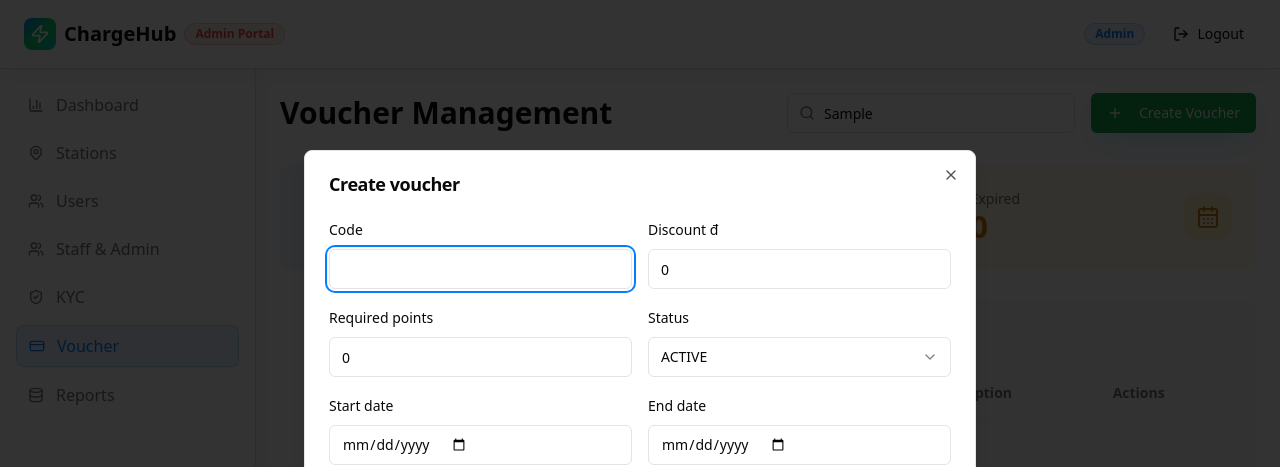
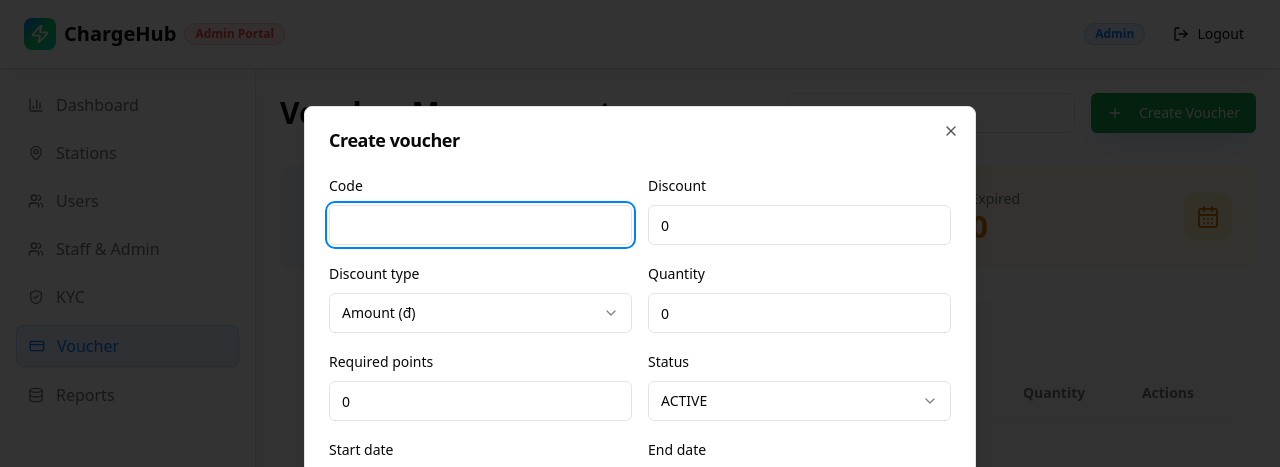
Before and after one commit to Hersthz/SWP391---EV-Charging-Station-Management-System, a React (Vite) app in the folder frontend/: page /admin/voucher in a window 1280 px wide. Both pictures are taken after typing "Sample" into the empty fields and a click on the button "Create Voucher". Shown: the top 467 px of the page. Built offline with nearby package versions, Linux system fonts and the light colour scheme; no server answers; some icons are missing; the HTML template or start-up script is replaced by a standard one.

Commit message:
update voucher in admin ui

```diff
--- a/frontend/src/components/admin/AdminVoucher.tsx
+++ b/frontend/src/components/admin/AdminVoucher.tsx
@@ -27,15 +27,18 @@ import {
 
 /** ================= Types ================= */
 type Voucher = {
-  id: number;
+  id: number;                     // map từ voucher_id
   code: string;
-  discountAmount: number;
-  requiredPoints: number;
   description?: string | null;
-  startDate?: string | null; // "yyyy-MM-dd"
-  endDate?: string | null;   // "yyyy-MM-dd"
+  discountAmount: number;         // map discount_amount
+  discountType: "AMOUNT" | "PERCENT";  // map discount_type
+  quantity: number;
+  requiredPoints: number;         // map required_points
+  startDate: string | null;       // yyyy-MM-dd
+  endDate: string | null;         // yyyy-MM-dd
   status: "ACTIVE" | "INACTIVE" | "EXPIRED" | string;
 };
+
 type ApiResp<T> = { code: string; message: string; data: T };
 
 /** =============== Helpers =============== */
@@ -44,24 +47,28 @@ const todayISO = () => new Date().toISOString().slice(0, 10);
 
 // Chuẩn hoá mọi khả năng key trả về từ BE → về shape Voucher chuẩn (đặc biệt là id)
 const mapVoucher = (x: any): Voucher => ({
-  id: x?.id ?? x?.voucherId ?? x?.voucherID ?? x?.VoucherId ?? 0,
-  code: x?.code ?? x?.voucherCode ?? "",
-  discountAmount: x?.discountAmount ?? x?.discount ?? 0,
-  requiredPoints: x?.requiredPoints ?? x?.points ?? 0,
+  id: x?.id ?? x?.voucher_id ?? 0,
+  code: x?.code ?? "",
   description: x?.description ?? null,
-  startDate: x?.startDate ?? x?.start_date ?? null,
-  endDate: x?.endDate ?? x?.end_date ?? null,
+  discountAmount: x?.discount_amount ?? 0,
+  discountType: x?.discount_type ?? "AMOUNT",
+  quantity: x?.quantity ?? 0,
+  requiredPoints: x?.required_points ?? 0,
+  startDate: x?.start_date ?? null,
+  endDate: x?.end_date ?? null,
   status: x?.status ?? "ACTIVE",
 });
 
 const sanitizeForSave = (v: Partial<Voucher>) => ({
   code: (v.code ?? "").trim(),
-  discountAmount: Number(v.discountAmount ?? 0),
-  requiredPoints: Number(v.requiredPoints ?? 0),
   description: v.description ?? "",
-  startDate: v.startDate || null,
-  endDate: v.endDate || null,
-  status: (v.status as string) || "ACTIVE",
+  discount_amount: Number(v.discountAmount ?? 0),
+  discount_type: v.discountType ?? "AMOUNT",
+  quantity: Number(v.quantity ?? 0),
+  required_points: Number(v.requiredPoints ?? 0),
+  start_date: v.startDate || null,
+  end_date: v.endDate || null,
+  status: v.status ?? "ACTIVE",
 });
 
 /** =============== Component =============== */
@@ -77,12 +84,14 @@ const AdminVoucher = () => {
   const [creating, setCreating] = useState(false);
   const [form, setForm] = useState<Partial<Voucher>>({
     code: "",
+    description: "",
     discountAmount: 0,
+    discountType: "AMOUNT",   // ← NEW
+    quantity: 0,              // ← NEW
     requiredPoints: 0,
     startDate: "",
     endDate: "",
     status: "ACTIVE",
-    description: "",
   });
 
   // Edit dialog state
@@ -123,6 +132,7 @@ const AdminVoucher = () => {
     );
   }, [vouchers, search]);
 
+  /** Summary counts */
   const { total, active, expired } = useMemo(() => {
     const t = vouchers.length;
     let a = 0;
@@ -152,7 +162,17 @@ const AdminVoucher = () => {
       await api.post<ApiResp<Voucher>>("/api/vouchers", payload, { withCredentials: true });
       toast({ title: "Created", description: "Voucher created successfully." });
       setOpenCreate(false);
-      setForm({ code: "", discountAmount: 0, requiredPoints: 0, startDate: "", endDate: "", description: "", status: "ACTIVE" });
+      setForm({
+        code: "",
+        description: "",
+        discountAmount: 0,
+        discountType: "AMOUNT",  // NEW
+        quantity: 0,             // NEW
+        requiredPoints: 0,
+        startDate: "",
+        endDate: "",
+        status: "ACTIVE"
+      });
       await loadVouchers();
     } catch (e: any) {
       toast({
@@ -300,13 +320,15 @@ const AdminVoucher = () => {
                   <TableHead className="font-semibold">Required Points</TableHead>
                   <TableHead className="font-semibold">Status</TableHead>
                   <TableHead className="font-semibold">Description</TableHead>
+                  <TableHead className="font-semibold">Type</TableHead>
+                  <TableHead className="font-semibold">Quantity</TableHead>
                   <TableHead className="font-semibold">Actions</TableHead>
                 </TableRow>
               </TableHeader>
               <TableBody>
                 {loading && (
                   <TableRow>
-                    <TableCell colSpan={7} className="py-10 text-center text-muted-foreground">
+                    <TableCell colSpan={8} className="py-10 text-center text-muted-foreground">
                       <Loader2 className="inline w-4 h-4 mr-2 animate-spin" />
                       Loading…
                     </TableCell>
@@ -318,22 +340,37 @@ const AdminVoucher = () => {
                   const isExpired = String(v.status).toUpperCase() === "EXPIRED" || (!!v.endDate && v.endDate < now);
                   const statusColor =
                     isExpired ? "bg-amber-100 text-amber-700 border-amber-200"
-                    : String(v.status).toUpperCase() === "ACTIVE" ? "bg-emerald-100 text-emerald-700 border-emerald-200"
-                    : "bg-slate-100 text-slate-700 border-slate-200";
+                      : String(v.status).toUpperCase() === "ACTIVE" ? "bg-emerald-100 text-emerald-700 border-emerald-200"
+                        : "bg-slate-100 text-slate-700 border-slate-200";
 
                   const mapped = mapVoucher(v); // đảm bảo chắc chắn có id khi mở Edit
 
                   return (
                     <TableRow key={v.id} className="border-border/50 hover:bg-muted/30 transition-colors">
                       <TableCell className="font-semibold">{v.code}</TableCell>
+
                       <TableCell>{v.discountAmount}đ</TableCell>
+
                       <TableCell>{v.requiredPoints}</TableCell>
+
                       <TableCell>
                         <Badge className={`${statusColor} border`}>{String(v.status).toUpperCase()}</Badge>
                       </TableCell>
+
                       <TableCell className="max-w-[280px]">
                         <div className="truncate text-sm">{v.description ?? "—"}</div>
                       </TableCell>
+
+                      {/*Type*/}
+                      <TableCell className="font-semibold">
+                        {v.discountType === "PERCENT" ? "Percent (%)" : "Amount (đ)"}
+                      </TableCell>
+
+                      {/*Quantity*/}
+                      <TableCell className="font-semibold">
+                        {v.quantity ?? 0}
+                      </TableCell>
+
                       <TableCell>
                         <div className="flex items-center gap-2">
                           <Button variant="outline" size="sm" onClick={() => setEditing(mapped)}>
@@ -351,13 +388,14 @@ const AdminVoucher = () => {
                           </Button>
                         </div>
                       </TableCell>
+
                     </TableRow>
                   );
                 })}
 
                 {!loading && !filtered.length && (
                   <TableRow>
-                    <TableCell colSpan={7} className="py-10 text-center text-muted-foreground">
+                    <TableCell colSpan={8} className="py-10 text-center text-muted-foreground">
                       No vouchers.
                     </TableCell>
                   </TableRow>
@@ -385,14 +423,57 @@ const AdminVoucher = () => {
                 />
               </div>
 
+              {/* DISCOUNT AMOUNT */}
               <div className="space-y-2">
-                <Label>Discount đ</Label>
+                <Label>Discount</Label>
                 <Input
                   type="number"
                   value={String(form.discountAmount ?? 0)}
-                  onChange={(e) => setForm((f) => ({ ...f, discountAmount: Number(e.target.value) }))}
+                  onChange={(e) => {
+                    let val = Number(e.target.value);
+                    setForm((f) => ({ ...f, discountAmount: val }));
+                  }}
+                  onBlur={() => {
+                    setForm((f) => {
+                      let val = f.discountAmount ?? 0;
+                      if (f.discountType === "PERCENT") {
+                        if (val < 1) val = 1;
+                        if (val > 99) val = 99;
+                      }
+                      return { ...f, discountAmount: val };
+                    });
+                  }}
                 />
               </div>
+              {/* DISCOUNT TYPE */}
+              <div className="space-y-2">
+                <Label>Discount type</Label>
+                <Select
+                  value={form.discountType ?? "AMOUNT"}
+                  onValueChange={(v: "AMOUNT" | "PERCENT") =>
+                    setForm((f) => ({ ...f, discountType: v }))
+                  }
+                >
+                  <SelectTrigger><SelectValue /></SelectTrigger>
+                  <SelectContent>
+                    <SelectItem value="AMOUNT">Amount (đ)</SelectItem>
+                    <SelectItem value="PERCENT">Percent (%)</SelectItem>
+                  </SelectContent>
+                </Select>
+              </div>
+
+              {/* QUANTITY */}
+              <div className="space-y-2">
+                <Label>Quantity</Label>
+                <Input
+                  type="number"
+                  value={String(form.quantity ?? 0)}
+                  onChange={(e) =>
+                    setForm((f) => ({ ...f, quantity: Number(e.target.value) }))
+                  }
+                />
+              </div>
+
 
               <div className="space-y-2">
                 <Label>Required points</Label>
@@ -480,12 +561,53 @@ const AdminVoucher = () => {
                   />
                 </div>
 
+                {/* DISCOUNT AMOUNT */}
                 <div className="space-y-2">
-                  <Label>Discount đ</Label>
+                  <Label>Discount</Label>
                   <Input
                     type="number"
                     value={String(editing.discountAmount ?? 0)}
-                    onChange={(e) => setEditing({ ...editing, discountAmount: Number(e.target.value) })}
+                    onChange={(e) => {
+                      let val = Number(e.target.value);
+                      setEditing({ ...editing, discountAmount: val });
+                    }}
+                    onBlur={() => {
+                      let val = editing.discountAmount ?? 0;
+                      if (editing.discountType === "PERCENT") {
+                        if (val < 1) val = 1;
+                        if (val > 99) val = 99;
+                      }
+                      setEditing({ ...editing, discountAmount: val });
+                    }}
+                  />
+                </div>
+
+                {/* DISCOUNT TYPE */}
+                <div className="space-y-2">
+                  <Label>Discount type</Label>
+                  <Select
+                    value={editing.discountType ?? "AMOUNT"}
+                    onValueChange={(v: "AMOUNT" | "PERCENT") =>
+                      setEditing({ ...editing, discountType: v })
+                    }
+                  >
+                    <SelectTrigger><SelectValue /></SelectTrigger>
+                    <SelectContent>
+                      <SelectItem value="AMOUNT">Amount (đ)</SelectItem>
+                      <SelectItem value="PERCENT">Percent (%)</SelectItem>
+                    </SelectContent>
+                  </Select>
+                </div>
+
+                {/* QUANTITY */}
+                <div className="space-y-2">
+                  <Label>Quantity</Label>
+                  <Input
+                    type="number"
+                    value={String(editing.quantity ?? 0)}
+                    onChange={(e) =>
+                      setEditing({ ...editing, quantity: Number(e.target.value) })
+                    }
                   />
                 </div>
 
```
